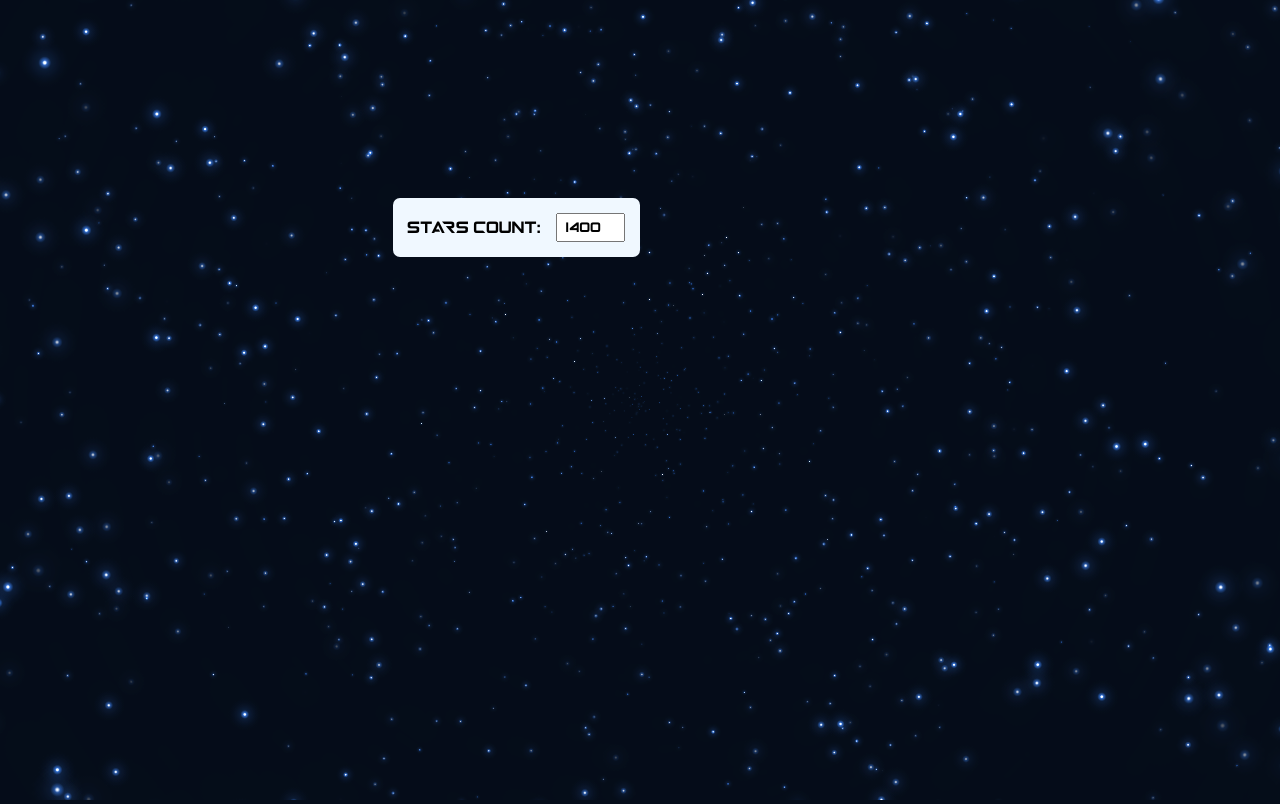
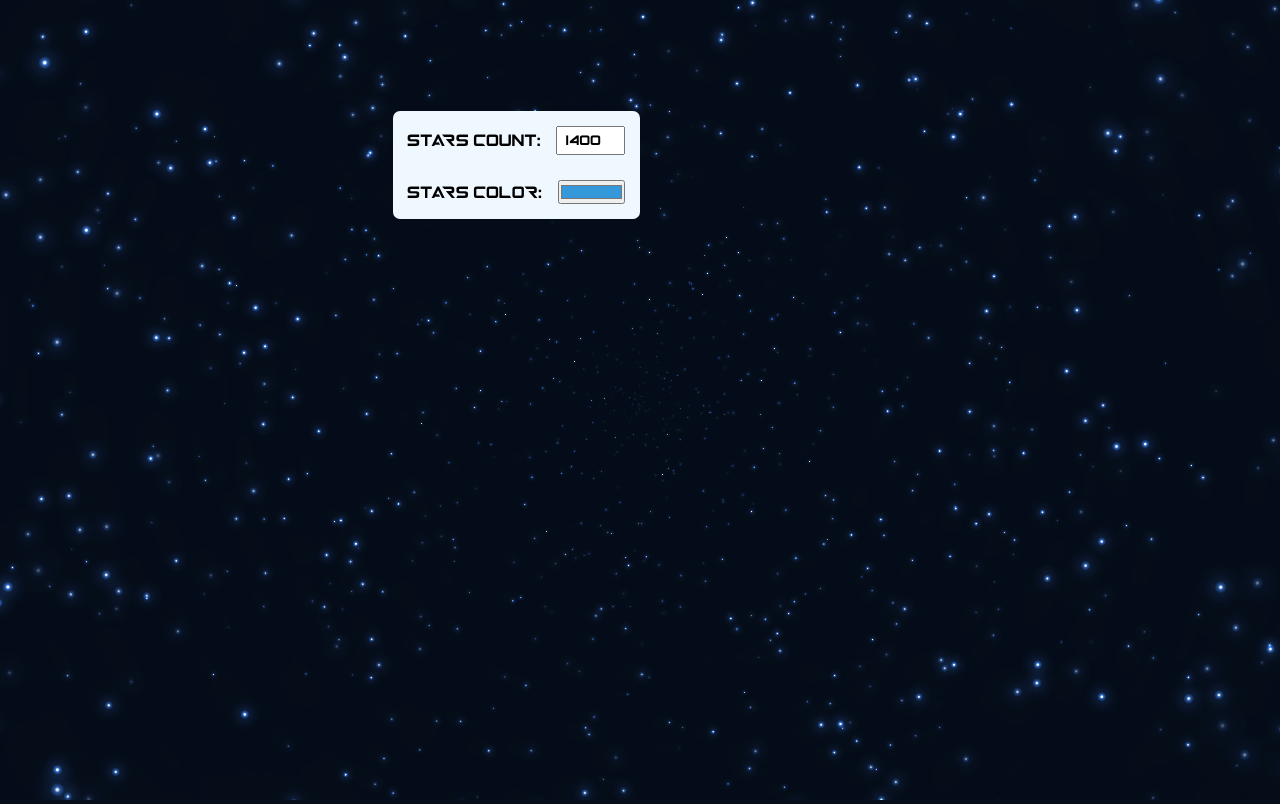
Before and after one commit to ValentinaFediakova/StarTrack, a website built with webpack: page index.html in a window 1280 px wide. Built offline with nearby package versions, Linux system fonts and the light colour scheme; animation ran at ten frames a second; files whose address does not match are found by name.

Commit message:
changeable stars color

```diff
--- a/index.html
+++ b/index.html
@@ -9,16 +9,25 @@
   <body>
     <canvas id="canvas"></canvas>
     <div class="controls" id="controls">
-      <div class="controls__wrap">
+      <div class="controls__input-wrap">
         <div class="controls__title">Stars count:</div>
         <input
+          id="starsCount"
+          class="controls__input"
           type="number"
-          id="starsCount"
           min="100"
           max="5000"
           step="100"
           value="1400"
-          class="controls__input"
+        />
+      </div>
+      <div class="controls__input-wrap">
+        <div class="controls__title">Stars color:</div>
+        <input
+          id="starsColor"
+          class="controls__input controls__input_color"
+          type="color"
+          value="#3498db"
         />
       </div>
     </div>
--- a/src/index.ts
+++ b/src/index.ts
@@ -22,9 +22,17 @@ const starsCountInput = document.getElementById(
   "starsCount"
 ) as HTMLInputElement;
 
+const starsColorInput = document.getElementById(
+  "starsColor"
+) as HTMLInputElement;
+
 const field = new StarField(canvas);
 field.start();
 
 starsCountInput.addEventListener("change", () => {
   field.updateStarCount(Number(starsCountInput.value));
 });
+
+starsColorInput.addEventListener("input", () => {
+  field.updateColorStar(starsColorInput.value);
+});
--- a/src/styles.scss
+++ b/src/styles.scss
@@ -19,7 +19,7 @@ body {
   position: absolute;
   // top: 15px;
   // right: 15px;
-  top: 198px;
+  top: 111px;
   right: 50%;
   width: fit-content;
   background-color: aliceblue;
@@ -27,11 +27,16 @@ body {
   border-radius: 7px;
 }
 
-.controls__wrap {
+.controls__input-wrap {
   display: flex;
   align-items: center;
   justify-content: space-between;
   position: relative;
+  margin-bottom: 25px;
+
+  &:last-child {
+    margin-bottom: 0px;
+  }
 }
 
 .controls__title {
@@ -44,4 +49,9 @@ body {
   line-height: 27px;
   height: 24px;
   padding: 1px 0 0 8px;
+
+  &_color {
+    padding: 0;
+    width: 67px;
+  }
 }
--- a/src/utils/StarsField.ts
+++ b/src/utils/StarsField.ts
@@ -2,7 +2,9 @@ import { Star } from "./Star";
 
 interface Config {
   maxStars: number;
-  hue: number;
+  starColor: string;
+  glowColor: string;
+  bgColor: string;
 }
 
 export class StarField {
@@ -11,7 +13,9 @@ export class StarField {
   private animationId: number | null = null;
   public config: Config = {
     maxStars: 1400,
-    hue: 217,
+    starColor: "rgb(33, 72, 135)",
+    glowColor: "rgba(6, 13, 25, 1)",
+    bgColor: "rgba(6, 13, 25, 1)",
   };
   private starStamp: HTMLCanvasElement;
   private stars: Star[] = [];
@@ -47,8 +51,8 @@ export class StarField {
     );
 
     grad.addColorStop(0.025, "#fff");
-    grad.addColorStop(0.1, `hsl(${this.config.hue},61%,33%)`);
-    grad.addColorStop(0.25, `hsl(${this.config.hue},64%, 6%)`);
+    grad.addColorStop(0.1, this.config.starColor);
+    grad.addColorStop(0.25, this.config.glowColor);
     grad.addColorStop(1, "transparent");
 
     starStampCtx.fillStyle = grad;
@@ -87,7 +91,7 @@ export class StarField {
     const ctx = this.ctx;
     ctx.globalCompositeOperation = "source-over";
     ctx.globalAlpha = 0.8;
-    ctx.fillStyle = `hsla(${this.config.hue},64%,6%,1)`;
+    ctx.fillStyle = this.config.bgColor;
     ctx.fillRect(0, 0, this.canvas.width, this.canvas.height);
     ctx.globalCompositeOperation = "lighter";
   }
@@ -121,4 +125,12 @@ export class StarField {
     this.initStars();
     this.start();
   }
+
+  public updateColorStar(color: string) {
+    this.config.starColor = color;
+    this.starStamp = this.generateStarStamp();
+    this.stop();
+    this.initStars();
+    this.start();
+  }
 }
```
